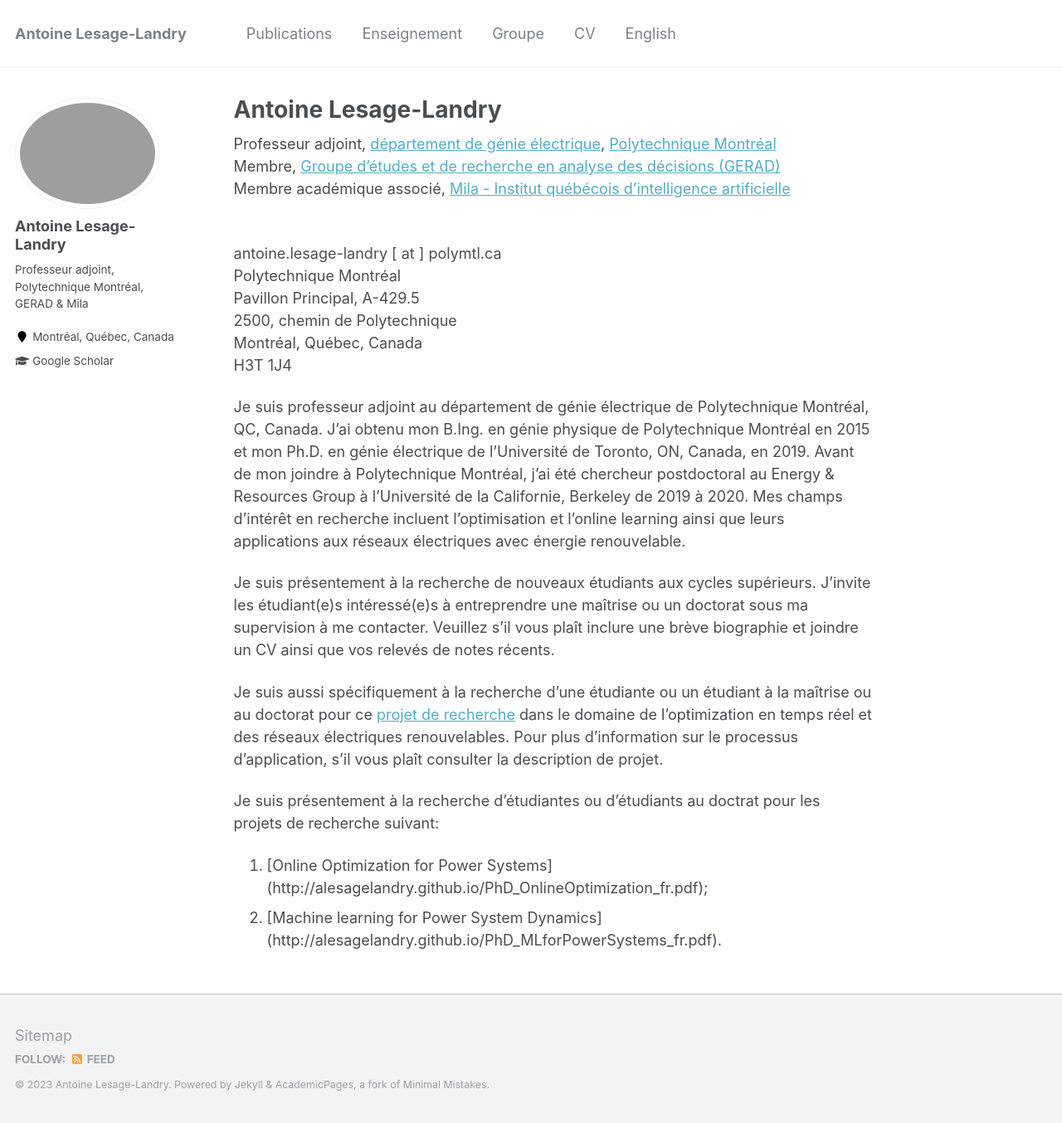
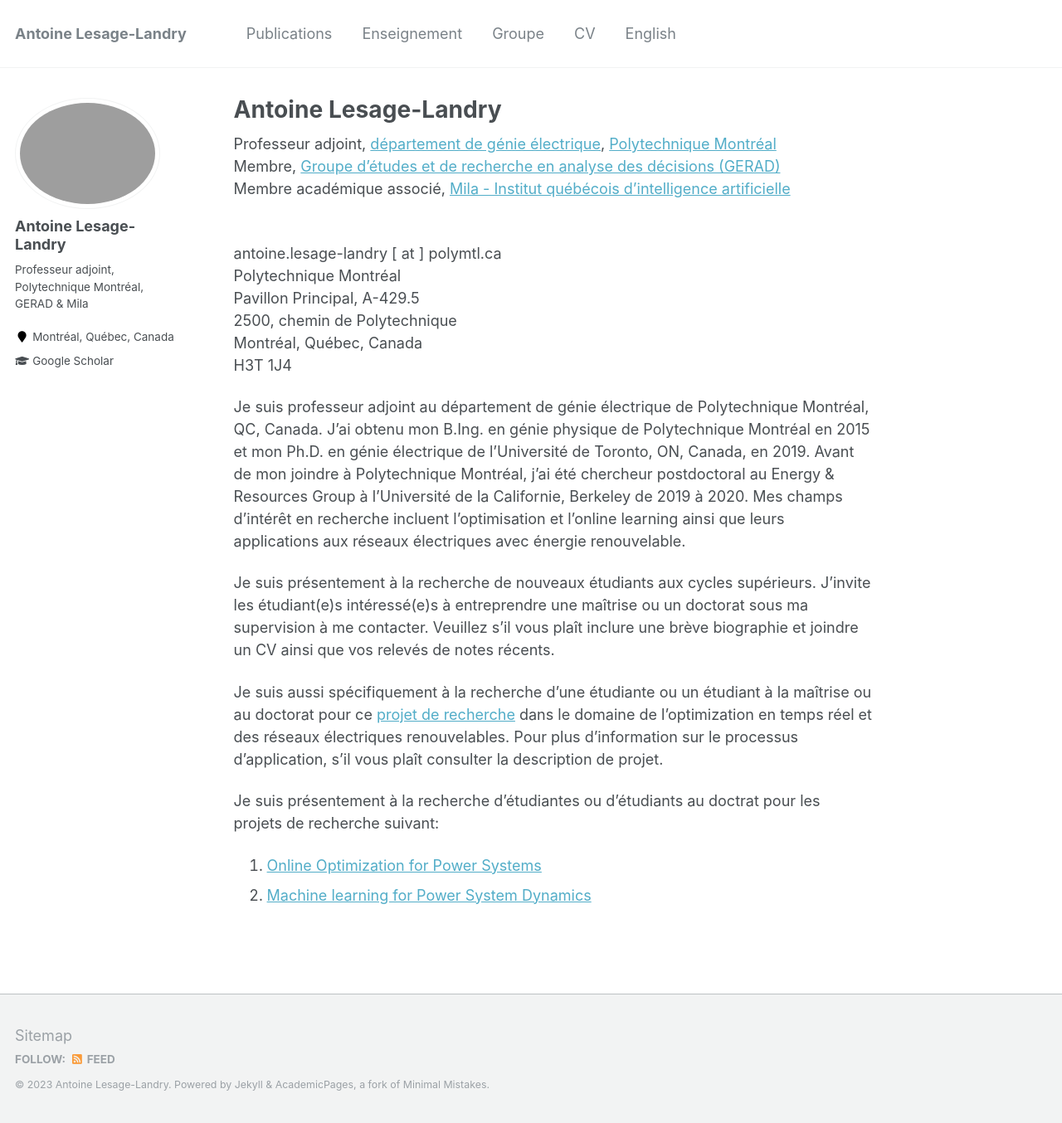
Before and after one commit to alesagelandry/fr, a Jekyll site: the page built from _pages/about.md, in a window 1280 px wide and 1354 px high. Shown: the whole window at 83% size. Built offline with Jekyll 4.4.1, drawn with Linux system fonts in a browser that asks for light colours.

Commit message:
update links

```diff
--- a/_pages/about.md
+++ b/_pages/about.md
@@ -31,6 +31,7 @@ Je suis aussi spécifiquement à la recherche d'une étudiante ou un étudiant
 
 Je suis présentement à la recherche d'étudiantes ou d'étudiants au doctrat pour les projets de recherche suivant:
 <ol>
-<li> [Online Optimization for Power Systems](http://alesagelandry.github.io/PhD_OnlineOptimization_fr.pdf);</li>
-<li> [Machine learning for Power System Dynamics](http://alesagelandry.github.io/PhD_MLforPowerSystems_fr.pdf).</li>
+<li><a href="http://alesagelandry.github.io/PhD_OnlineOptimization_Eng.pdf">Online Optimization for Power Systems</a></li>
+<li>
+<a href="http://alesagelandry.github.io/PhD_MLforPowerSystems_Eng.pdf">Machine learning for Power System Dynamics</a> </li>
 </ol>
```
Also changed, not shown: 1 other file.
